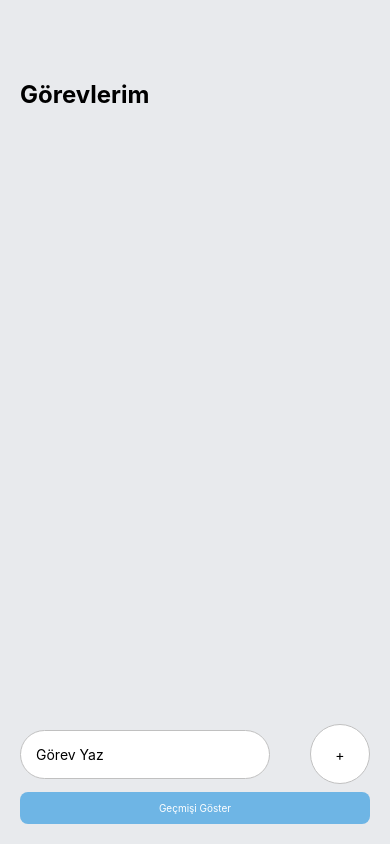
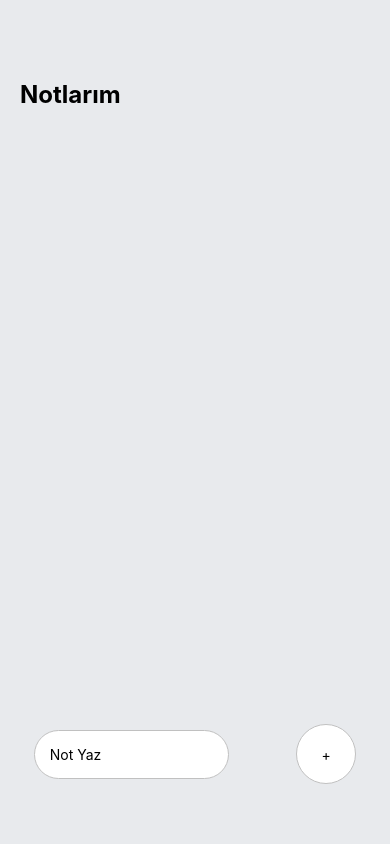
Before and after one commit to muhammetyasinarli/todo-app, a React Native app: screen / in a window 390 px wide. Built offline with nearby package versions, Linux system fonts and the light colour scheme.

Commit message:
general refactoring

```diff
--- a/App.js
+++ b/App.js
@@ -4,23 +4,20 @@ import React, { useState, useEffect } from 'react';
 import { Platform, KeyboardAvoidingView, StyleSheet, Text, View, TextInput, TouchableOpacity, Keyboard, ScrollView } from 'react-native';
 import Task from './components/Task';
 import { useTranslation } from 'react-i18next';
-import AsyncStorage from '@react-native-async-storage/async-storage'; // AsyncStorage'i import ediyoruz
-import moment from 'moment'; // Tarih işlemleri için moment.js kullanıyoruz
+import AsyncStorage from '@react-native-async-storage/async-storage';
+import moment from 'moment';
 
 export default function App() {
   const { t } = useTranslation();
   const [task, setTask] = useState('');
   const [taskItems, setTaskItems] = useState([]);
   const [todayTasks, setTodayTasks] = useState([]);
-  const [pastTasks, setPastTasks] = useState([]);
-  const [showPastTasks, setShowPastTasks] = useState(false); // Geçmiş görevleri göstermek için state ekledik
+  const [inputFocused, setInputFocused] = useState(false); // Yeni state
 
-  // Component ilk yüklendiğinde AsyncStorage'den verileri yükle
   useEffect(() => {
     loadTasks();
   }, []);
 
-  // AsyncStorage'den görevleri yükle
   const loadTasks = async () => {
     try {
       const storedTasks = await AsyncStorage.getItem('tasks');
@@ -34,7 +31,6 @@ export default function App() {
     }
   };
 
-  // Görevleri tarihe göre ayır
   const filterTasks = (tasks) => {
     const today = moment().startOf('day');
     const todayTasks = tasks.filter(task => moment(task.date).isSame(today, 'day'));
@@ -44,7 +40,6 @@ export default function App() {
     setPastTasks(pastTasks);
   };
 
-  // AsyncStorage'e görev ekle
   const saveTask = async (newTask) => {
     try {
       const updatedTasks = [...taskItems, newTask];
@@ -77,10 +72,6 @@ export default function App() {
     }
   };
 
-  const toggleShowPastTasks = () => {
-    setShowPastTasks(!showPastTasks);
-  };
-
   return (
     <View style={styles.container}>
       <ScrollView
@@ -90,7 +81,7 @@ export default function App() {
         keyboardShouldPersistTaps='handled'
       >
         <View style={styles.tasksWrapper}>
-          {!showPastTasks && (
+
             <>
               <Text style={styles.sectionTitle}>{t('todaysTasks')}</Text>
               <View style={styles.items}>
@@ -101,21 +92,6 @@ export default function App() {
                 ))}
               </View>
             </>
-          )}
-
-          {showPastTasks && (
-            <>
-              <Text style={styles.sectionTitle}>{t('pastTasks')}</Text>
-              <View style={styles.items}>
-                {pastTasks.map((item, index) => (
-                  <TouchableOpacity key={index} onPress={() => completeTask(index, 'past')}>
-                    <Task text={item.text} />
-                  </TouchableOpacity>
-                ))}
-              </View>
-            </>
-          )}
-
         </View>
       </ScrollView>
       <KeyboardAvoidingView
@@ -123,10 +99,12 @@ export default function App() {
         style={styles.writeTaskWrapper}
       >
         <TextInput
-          style={styles.input}
+          style={inputFocused ? styles.inputFocused : styles.input} // Şartlı stil kullanımı
           placeholder={t('addProduct')}
           value={task}
           onChangeText={(text) => setTask(text)}
+          onFocus={() => setInputFocused(true)} // Odaklanma olayı
+          onBlur={() => setInputFocused(false)} // Odaklanma kaldırılma olayı
         />
         <TouchableOpacity onPress={handleAddTask}>
           <View style={styles.addWrapper}>
@@ -134,15 +112,6 @@ export default function App() {
           </View>
         </TouchableOpacity>
       </KeyboardAvoidingView>
-
-      {/* Ekranın en altında showPastTasks ve hidePastTasks butonları */}
-      <View style={styles.bottomButtons}>
-        <TouchableOpacity onPress={toggleShowPastTasks} style={styles.bottomButton}>
-          <Text style={styles.bottomButtonText}>
-            {showPastTasks ? t('hidePastTasks') : t('showPastTasks')}
-          </Text>
-        </TouchableOpacity>
-      </View>
     </View>
   );
 }
@@ -178,7 +147,18 @@ const styles = StyleSheet.create({
     borderRadius: 60,
     borderColor: '#C0C0C0',
     borderWidth: 1,
-    width: 250,
+    width: '50%',
+    // height: 50,
+  },
+  inputFocused: {
+    paddingVertical: 15,
+    paddingHorizontal: 15,
+    backgroundColor: '#FFF',
+    borderRadius: 60,
+    borderColor: '#C0C0C0',
+    borderWidth: 1,
+    width: '75%',
+    // height: 70,
   },
   addWrapper: {
     width: 60,
@@ -191,17 +171,6 @@ const styles = StyleSheet.create({
     borderWidth: 1,
   },
   addText: {},
-  toggleButton: {
-    marginTop: 20,
-    padding: 10,
-    backgroundColor: '#6EB5E5',
-    borderRadius: 8,
-    alignItems: 'center',
-  },
-  toggleButtonText: {
-    color: '#FFF',
-    fontSize: 16,
-  },
   bottomButtons: {
     position: 'absolute',
     bottom: 20,
--- a/lang/i18n.js
+++ b/lang/i18n.js
@@ -13,8 +13,8 @@ i18n
     resources: {
       en: {
         translation: {
-          "addProduct": "Write a task",
-          "todaysTasks": "My Tasks",
+          "addProduct": "Write a note",
+          "todaysTasks": "My Notes",
           "pastTasks" : "Past Tasks",
           "hidePastTasks" : "Hide Past",
           "showPastTasks" : "Show Past"
@@ -22,8 +22,8 @@ i18n
       },
       tr: {
         translation: {
-          "addProduct": "Görev Yaz",
-          "todaysTasks": "Görevlerim",
+          "addProduct": "Not Yaz",
+          "todaysTasks": "Notlarım",
           "pastTasks" : "Geçmiş Görevlerim",
           "hidePastTasks" : "Geçmişi Gizle",
           "showPastTasks" : "Geçmişi Göster"
--- a/package.json
+++ b/package.json
@@ -20,7 +20,8 @@
     "react-dom": "18.2.0",
     "react-i18next": "^14.1.2",
     "react-native": "0.74.3",
-    "react-native-web": "~0.19.10"
+    "react-native-web": "~0.19.10",
+    "expo-speech": "~12.0.2"
   },
   "devDependencies": {
     "@babel/core": "^7.20.0"
```
Also changed, not shown: 1 other file (tests, documents, lock files or other folders).
